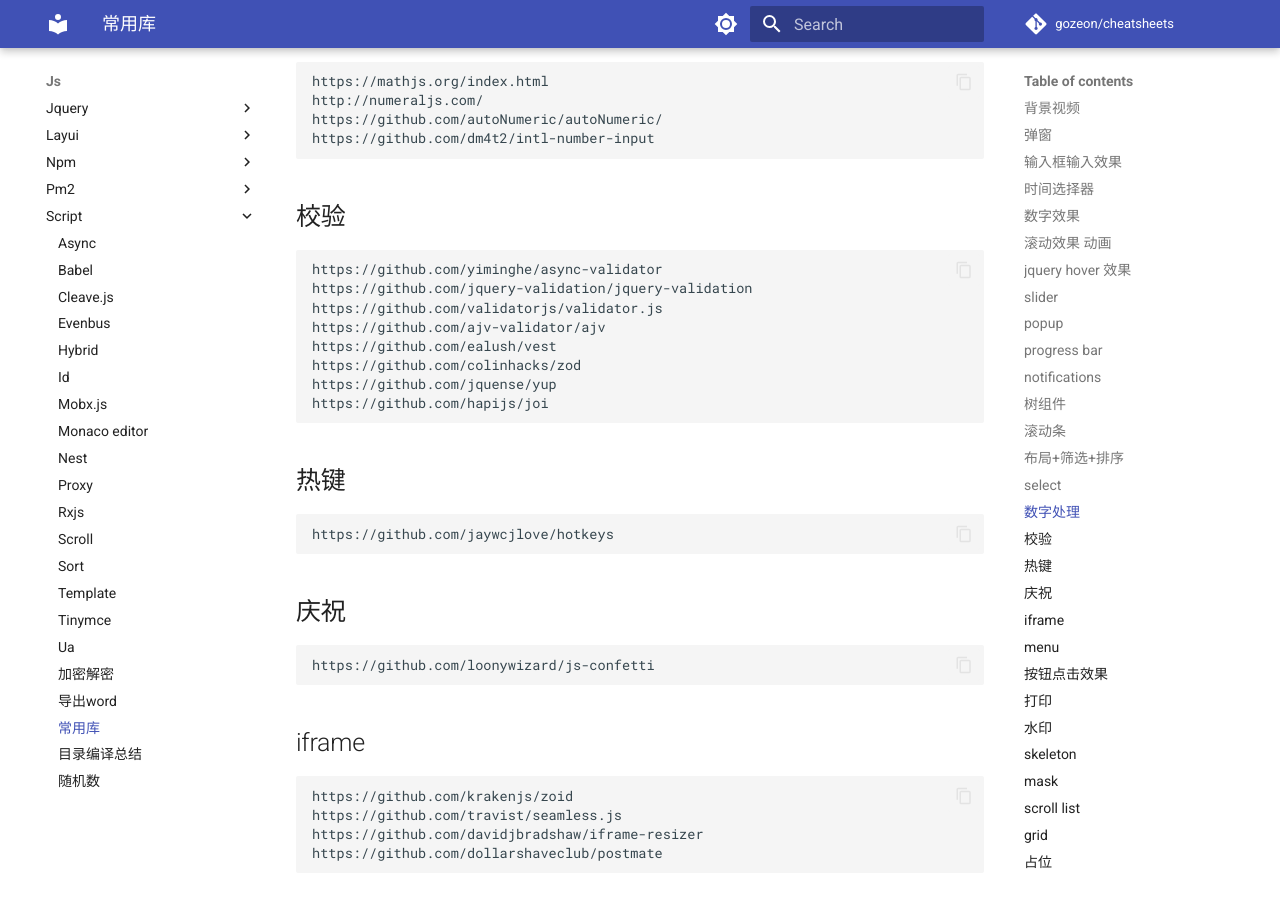
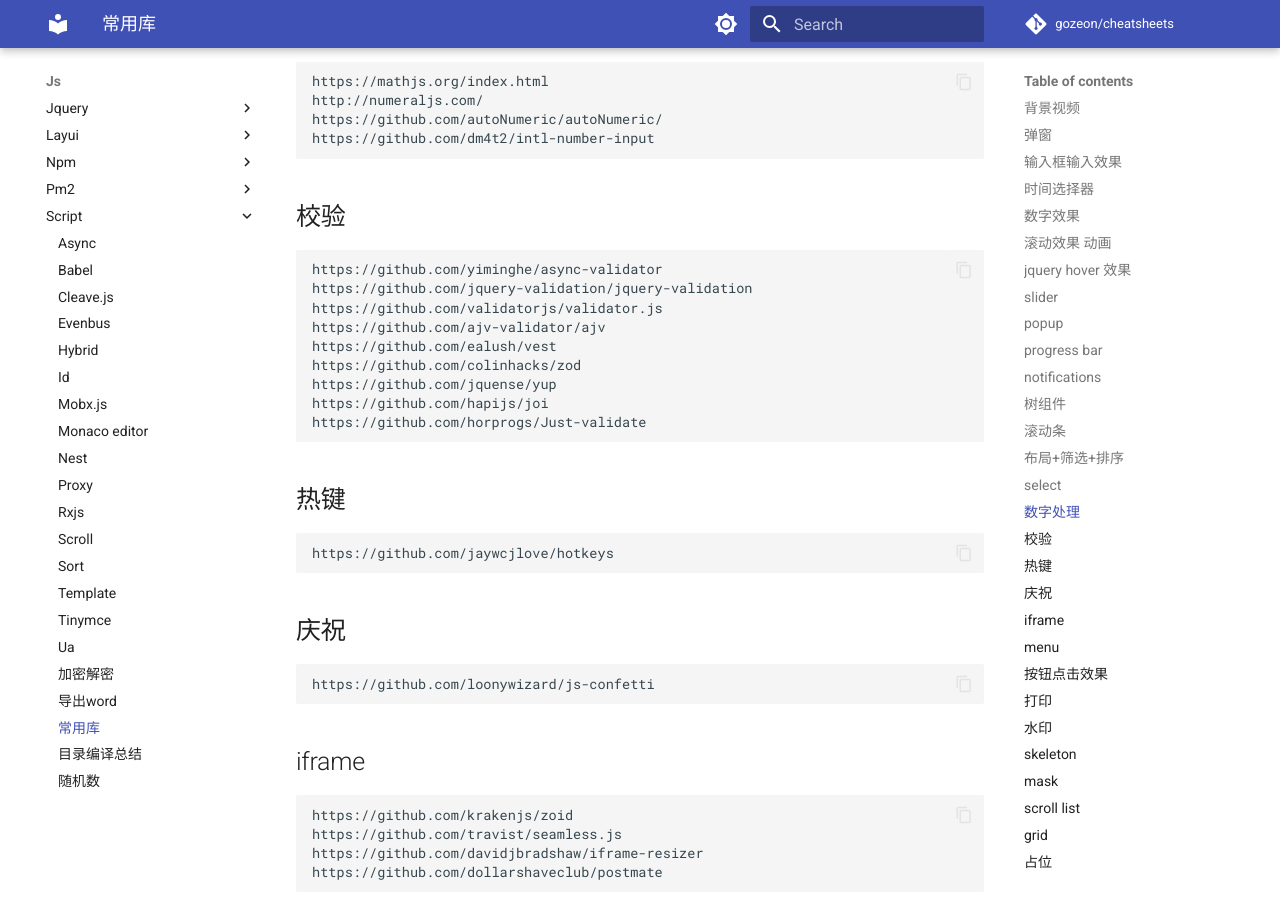
Before and after one commit to gozeon/cheatsheets, an MkDocs documentation site: the page built from docs/js/script/常用库.md, in a window 1280 px wide and 900 px high, scrolled down 2639 px. Built offline with MkDocs 1.6.1 and Material for MkDocs 9.7.7, drawn with Linux system fonts in a browser that asks for light colours; comment, search, counter and statistics services are not loaded; some of the changed lines change nothing that is shown.

Commit message:
Update 常用库.md

```diff
--- a/docs/js/script/常用库.md
+++ b/docs/js/script/常用库.md
@@ -100,6 +100,7 @@
     https://github.com/colinhacks/zod
     https://github.com/jquense/yup
     https://github.com/hapijs/joi
+    https://github.com/horprogs/Just-validate
 
 ## 热键
 
```
